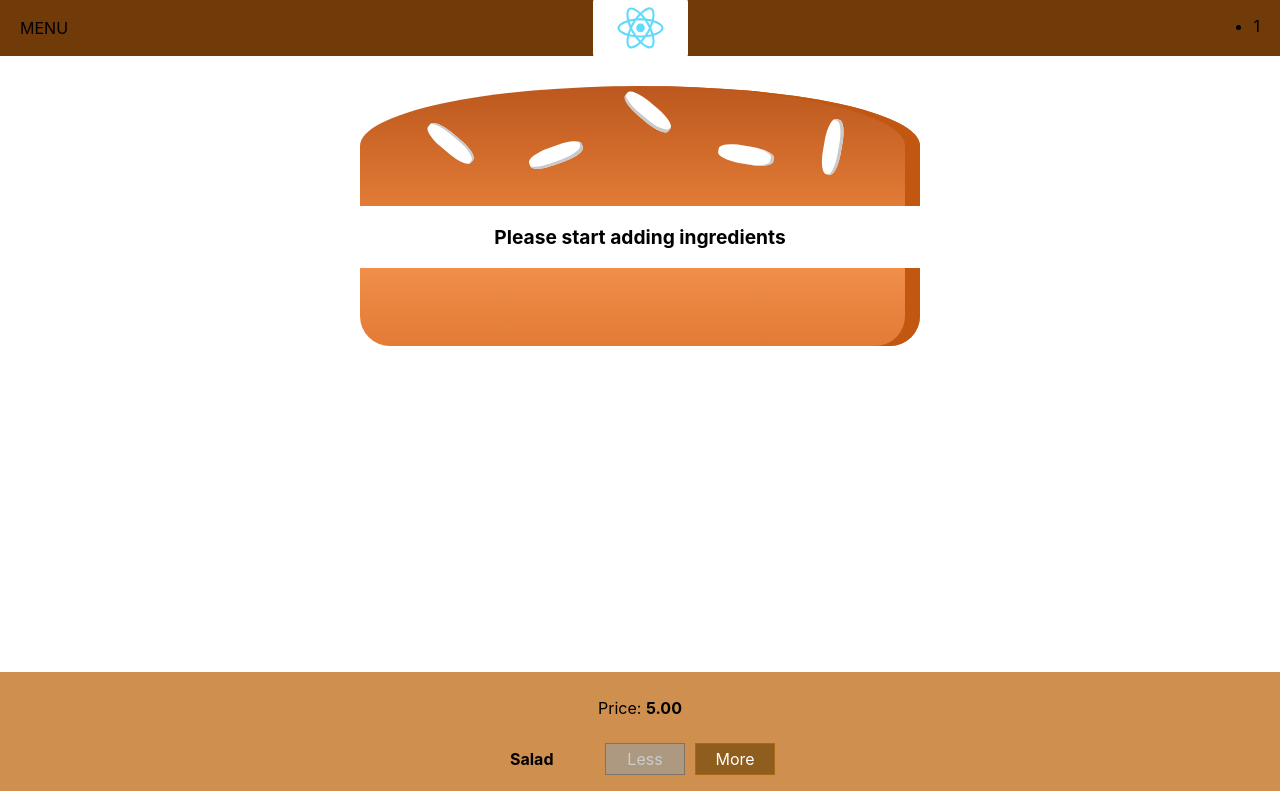
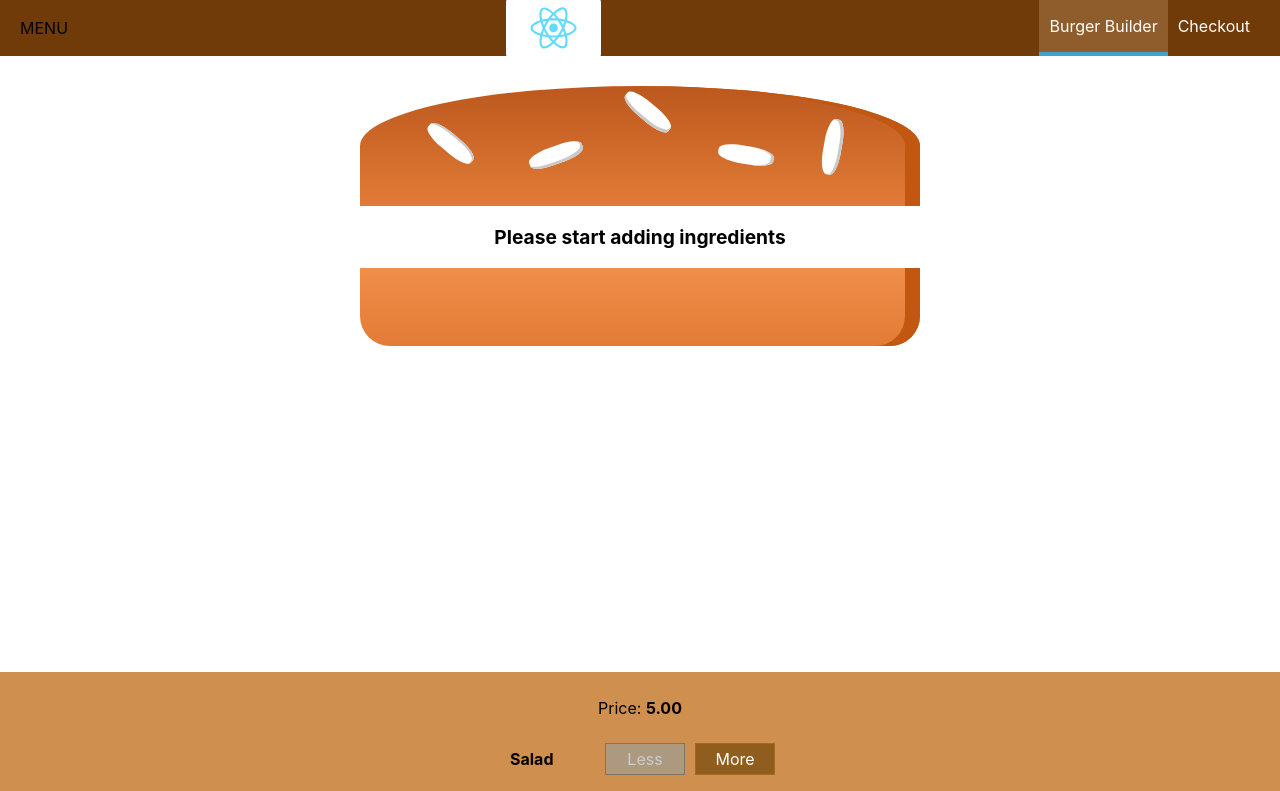
Before and after one commit to Cyberproton/react-basic, a React (Create React App) app: page / in a window 1280 px wide. Shown: the top 791 px of the page. Built offline with nearby package versions, Linux system fonts and the light colour scheme.

Commit message:
Add navigation items

```diff
--- /dev/null
+++ b/src/components/Navigation/NavigationItems/NavigationItem/NavigationItem.js
@@ -0,0 +1,11 @@
+import React from 'react';
+
+import styles from './NavigationItem.module.css';
+
+const NavigationItem = (props) => (
+    <li className={styles.NavigationItem}>
+        <a href={props.link} className={props.active ? styles.active : null}>{props.children}</a>
+    </li>
+);
+
+export default NavigationItem;
--- /dev/null
+++ b/src/components/Navigation/NavigationItems/NavigationItem/NavigationItem.module.css
@@ -0,0 +1,25 @@
+.NavigationItem {
+    height: 100%;
+    margin: 0;
+    box-sizing: border-box;
+    display: flex;
+    align-items: center;
+}
+
+.NavigationItem a {
+    height: 100%;
+    color: white;
+    text-decoration: none;
+    padding: 16px 10px;
+    border-bottom: 4px solid transparent;
+    box-sizing: border-box;
+    display: block;
+}
+
+.NavigationItem a:hover,
+.NavigationItem a:active,
+.NavigationItem a.active {
+    color: white;
+    background-color: #8f5c2c;
+    border-bottom: 4px solid #40a4c8;
+}
--- /dev/null
+++ b/src/components/Navigation/NavigationItems/NavigationItems.js
@@ -0,0 +1,13 @@
+import React from 'react';
+
+import NavigationItem from './NavigationItem/NavigationItem';
+import styles from './NavigationItems.module.css';
+
+const NavigationItems = () => (
+    <ul className={styles.NavigationItems}>
+        <NavigationItem link="/" active>Burger Builder</NavigationItem>
+        <NavigationItem link="/">Checkout</NavigationItem>
+    </ul>
+);
+
+export default NavigationItems;
--- /dev/null
+++ b/src/components/Navigation/NavigationItems/NavigationItems.module.css
@@ -0,0 +1,8 @@
+.NavigationItems {
+    height: 100%;
+    margin: 0;
+    padding: 0;
+    list-style: none;
+    display: flex;
+    align-items: center;
+}
--- a/src/components/Navigation/Toolbar/Toolbar.js
+++ b/src/components/Navigation/Toolbar/Toolbar.js
@@ -1,5 +1,6 @@
 import React from 'react';
 
+import NavigationItems from '../NavigationItems/NavigationItems';
 import Logo from '../../Logo/Logo';
 import styles from './Toolbar.module.css';
 
@@ -8,9 +9,7 @@
         <div>MENU</div>
         <Logo />
         <nav>
-            <ul>
-                <li>1</li>
-            </ul>
+            <NavigationItems />
         </nav>
     </header>
 );
```
